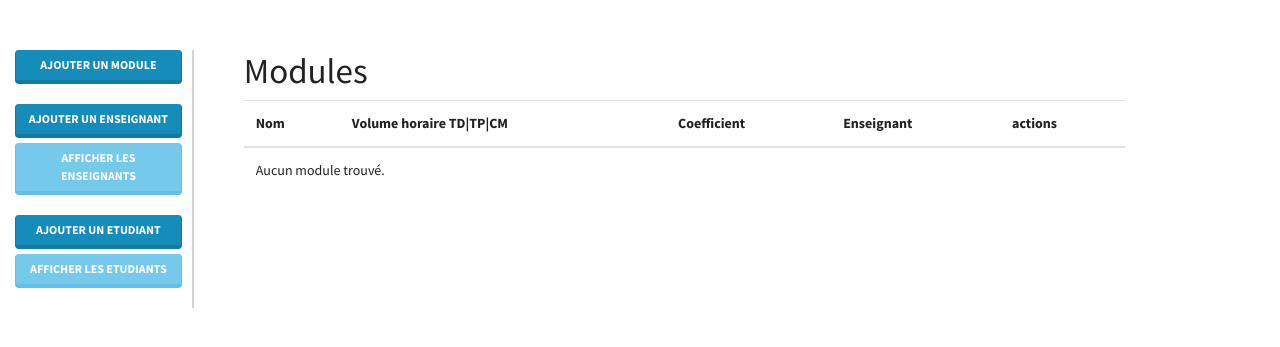
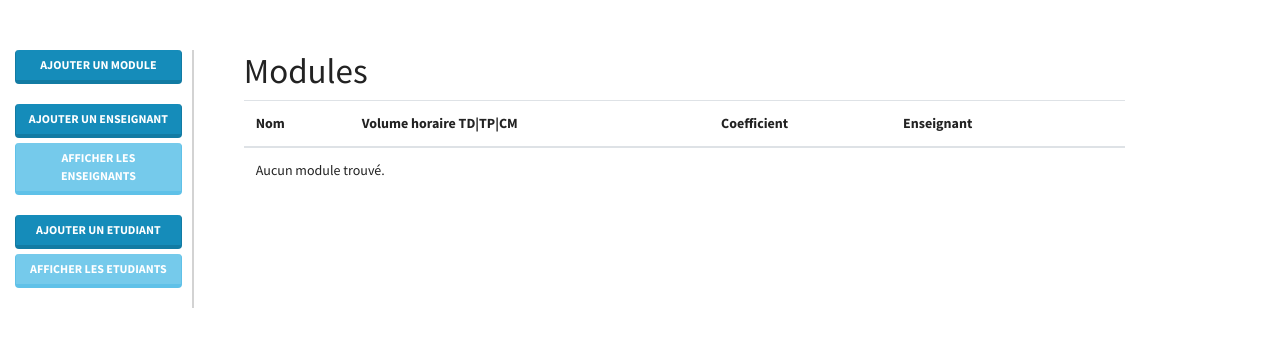
Before and after one commit to SachaBergeron/ProjetPersoNovi, a Symfony app: template templates/admin/index.html.twig in a window 1280 px wide. Shown: the part 62-409 px from the top of the page. Run offline with Twig, Linux system fonts and the light colour scheme; the template is opened without the code that fills it, so the values that code supplies are empty; some libraries are stand-ins or nearby versions.

Commit message:
détails (retiré "actions" dans tab)

```diff
--- a/templates/admin/etudiant/index.html.twig
+++ b/templates/admin/etudiant/index.html.twig
@@ -12,7 +12,7 @@
                 <th>Nom</th>
                 <th>Username</th>
                 <th>Email</th>
-                <th>actions</th>
+                <th></th>
             </tr>
         </thead>
         <tbody>
--- a/templates/admin/index.html.twig
+++ b/templates/admin/index.html.twig
@@ -52,7 +52,7 @@
                 <th>Volume horaire TD|TP|CM</th>
                 <th>Coefficient</th>
                 <th>Enseignant</th>
-                <th>actions</th>
+                <th></th>
             </tr>
             </thead>
             <tbody>
--- a/templates/admin/prof/index.html.twig
+++ b/templates/admin/prof/index.html.twig
@@ -12,7 +12,7 @@
                 <th>Nom</th>
                 <th>Username</th>
                 <th>Email</th>
-                <th>actions</th>
+                <th></th>
             </tr>
         </thead>
         <tbody>
```
